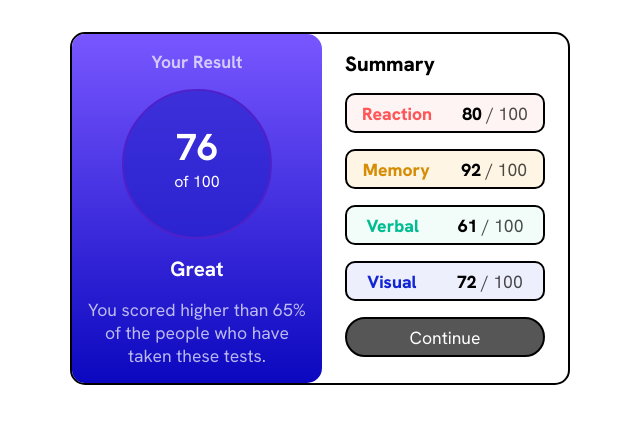
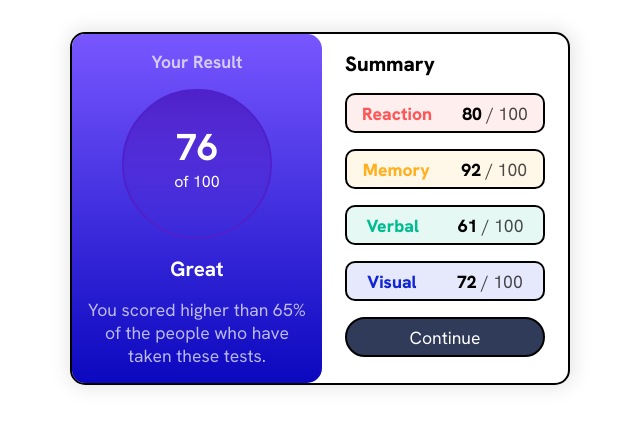
Before and after one commit to oseni99/Fmentor2, a plain HTML site: page index.html in a window 1280 px wide. Shown: the whole page, without its empty margins (320-960 px from the left). Drawn offline with Linux system fonts and the light colour scheme.

Commit message:
Updated Colors

```diff
--- a/css/styles.css
+++ b/css/styles.css
@@ -31,6 +31,7 @@ body{
    margin-left: auto;
    margin-right: auto;
    margin-top: 2rem;
+   box-shadow: 1px 0px 20px 2px rgba(0,0,0,0.112);
 }
 
 .results{
@@ -64,6 +65,7 @@ body{
     font-size: 2rem;
     text-align: center;
     background-color:  hsla(241, 72%, 46%, 0.623);
+    background: linear-gradient(hsla(256,72%,46%,1),hsla(241,72%,46%,0));
 }
 
 .score_total{
@@ -96,7 +98,7 @@ body{
   width: 200px;
   height: 40px;
   border-radius: 10px;
-  background-color: hsla(0, 100%, 67%, 0.061);
+  background-color: hsla(0, 100%, 67%, 0.1);
 }
 
 .reaction h4{
@@ -112,11 +114,11 @@ body{
     width: 200px;
     height: 40px;
     border-radius: 10px;
-    background-color:  hsla(39, 92%, 52%, 0.113);
+    background-color:  hsla(39, 100%, 56%, 0.1);
 }
 
 .memory h4{
-    color:  hsl(39, 95%, 43%);
+    color:  hsl(39, 100%, 56%);
     font-weight: 800;
 }
 
@@ -128,7 +130,7 @@ body{
     width: 200px;
     height: 40px;
     border-radius: 10px;
-    background-color: hsla(166, 100%, 37%, 0.05);
+    background-color: hsla(166, 100%, 37%, 0.1);
 }
 
 .verbal h4{
@@ -144,7 +146,7 @@ body{
     width: 200px;
     height: 40px;
     border-radius: 10px;
-    background-color: hsla(234, 85%, 45%, 0.072);
+    background-color: hsla(234, 85%, 45%, 0.1);
 }
 
 .visual h4{
@@ -161,8 +163,12 @@ body{
     justify-content: center;
     align-items: center;
     border-radius: 25px;
-    background-color: rgba(0, 0, 0, 0.664);
+    background-color: hsl(224, 30%, 27%);
     color: white;
+}
+
+.footer:hover{
+    background: linear-gradient(hsl(252, 100%, 67%), hsl(241, 72%, 46%));
 }
 
 @media screen and (max-width:430px){
```
